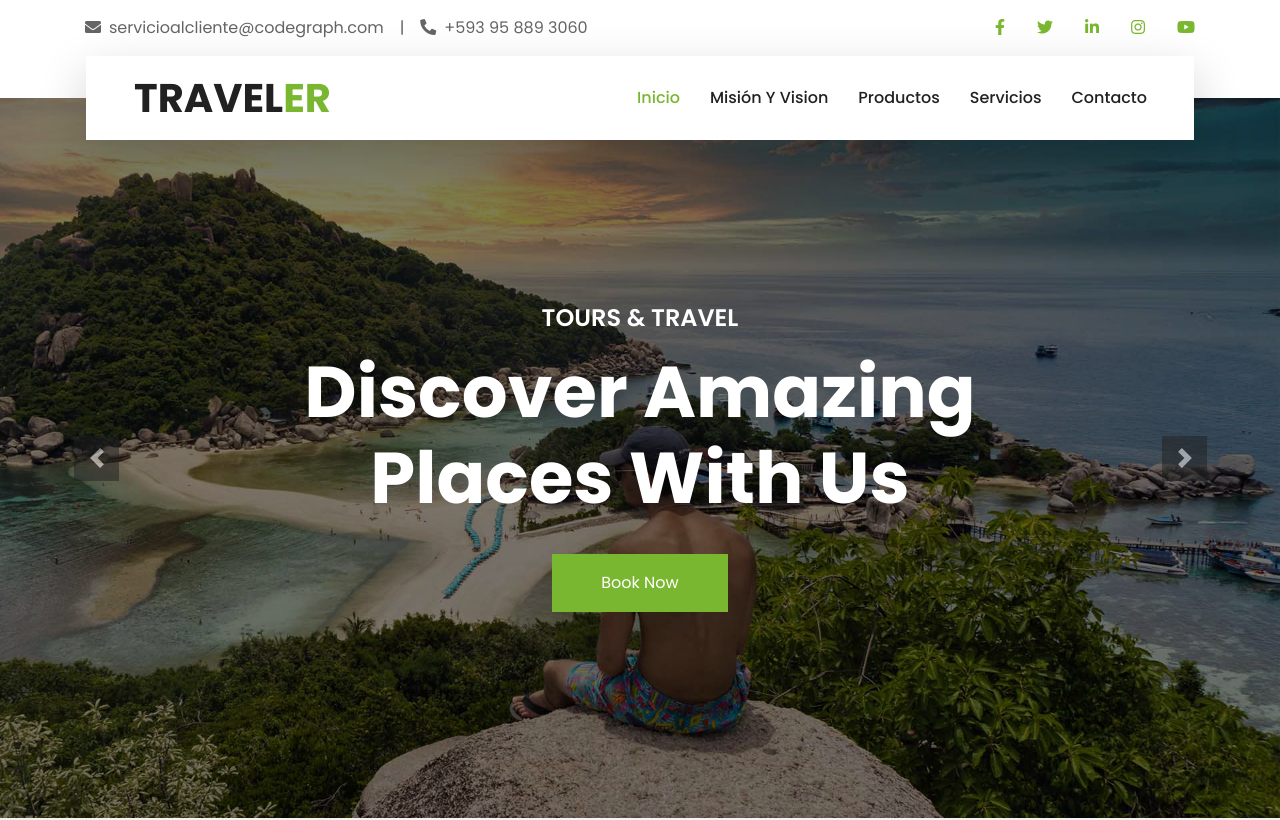
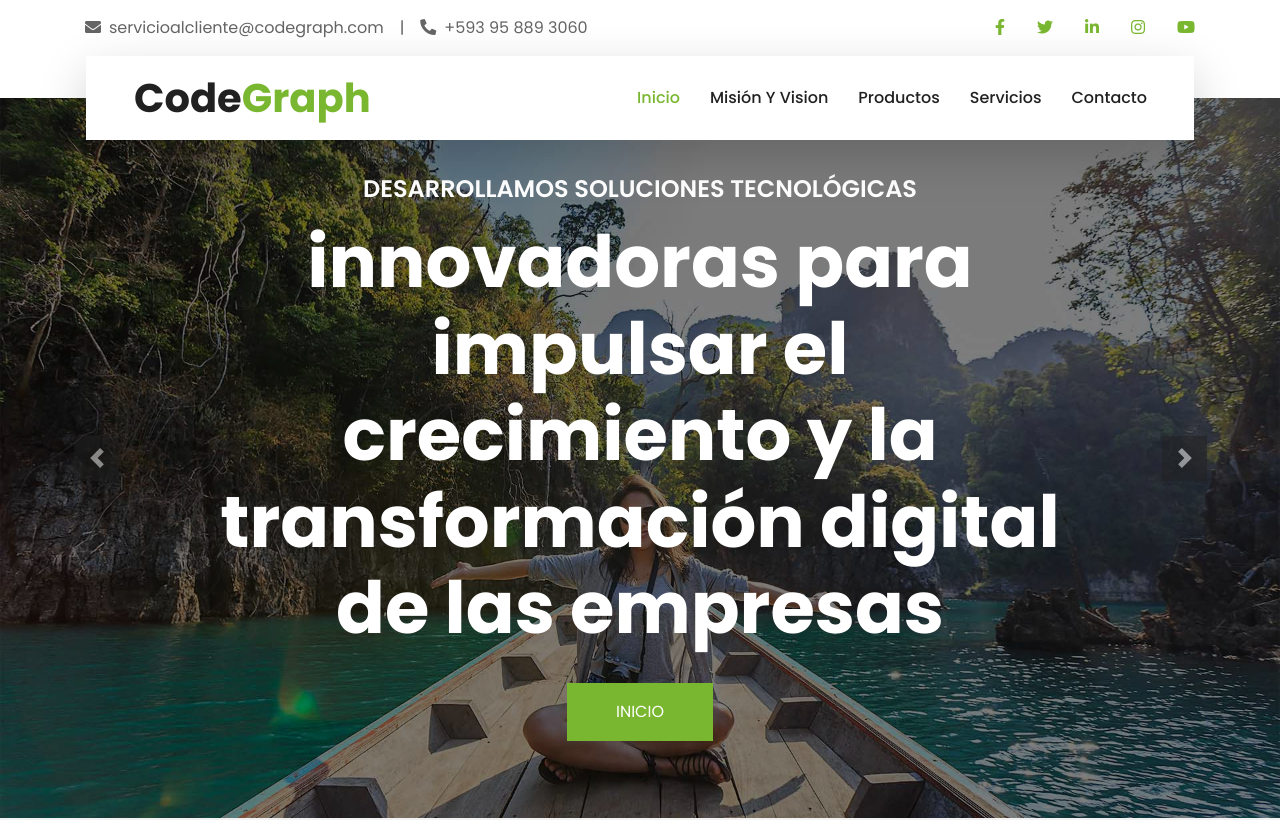
Before and after one commit to Mateo0702/Mateo0702p2.github.io, a plain HTML site: page index.html in a window 1280 px wide. Shown: the top 820 px of the page. Drawn offline with nearby package versions, Linux system fonts and the light colour scheme.

Commit message:
FRACES INICIO

```diff
--- a/index.html
+++ b/index.html
@@ -68,7 +68,7 @@
         <div class="container-lg position-relative p-0 px-lg-3" style="z-index: 9;">
             <nav class="navbar navbar-expand-lg bg-light navbar-light shadow-lg py-3 py-lg-0 pl-3 pl-lg-5">
                 <a href="" class="navbar-brand">
-                    <h1 class="m-0 text-primary"><span class="text-dark">TRAVEL</span>ER</h1>
+                    <h1 class="m-0 text-primary"><span class="text-dark">Code</span>Graph</h1>
                 </a>
                 <button type="button" class="navbar-toggler" data-toggle="collapse" data-target="#navbarCollapse">
                     <span class="navbar-toggler-icon"></span>
@@ -96,9 +96,9 @@
                     <img class="w-100" src="img/carousel-1.jpg" alt="Image">
                     <div class="carousel-caption d-flex flex-column align-items-center justify-content-center">
                         <div class="p-3" style="max-width: 900px;">
-                            <h4 class="text-white text-uppercase mb-md-3">Tours & Travel</h4>
-                            <h1 class="display-3 text-white mb-md-4">Let's Discover The World Together</h1>
-                            <a href="" class="btn btn-primary py-md-3 px-md-5 mt-2">Book Now</a>
+                            <h4 class="text-white text-uppercase mb-md-3">Desarrollamos soluciones tecnológicas</h4>
+                            <h1 class="display-3 text-white mb-md-4">innovadoras para impulsar el crecimiento y la transformación digital de las empresas</h1>
+                            <a href="" class="btn btn-primary py-md-3 px-md-5 mt-2">INICIO</a>
                         </div>
                     </div>
                 </div>
@@ -106,9 +106,9 @@
                     <img class="w-100" src="img/carousel-2.jpg" alt="Image">
                     <div class="carousel-caption d-flex flex-column align-items-center justify-content-center">
                         <div class="p-3" style="max-width: 900px;">
-                            <h4 class="text-white text-uppercase mb-md-3">Tours & Travel</h4>
-                            <h1 class="display-3 text-white mb-md-4">Discover Amazing Places With Us</h1>
-                            <a href="" class="btn btn-primary py-md-3 px-md-5 mt-2">Book Now</a>
+                            <h4 class="text-white text-uppercase mb-md-3">"Impulsamos sueños</h4>
+                            <h1 class="display-3 text-white mb-md-4">digitales hacia grandes logros"</h1>
+                            <a href="" class="btn btn-primary py-md-3 px-md-5 mt-2">INICIO</a>
                         </div>
                     </div>
                 </div>
```
